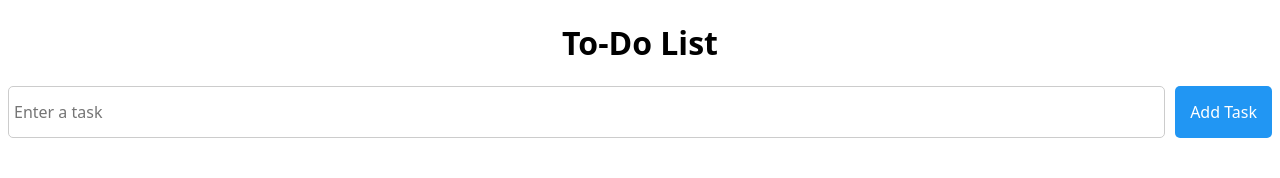
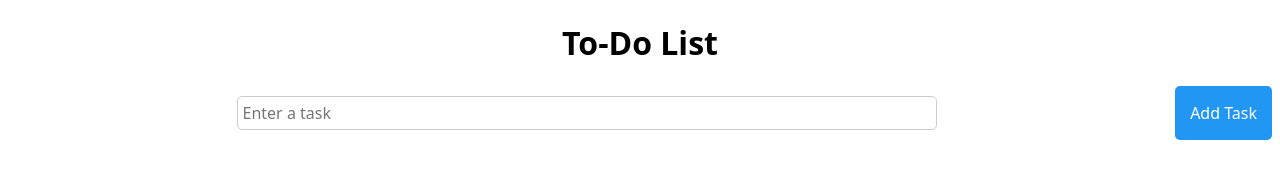
Before and after one commit to 687edf53/todo-list, a plain HTML site: page index.html in a window 1280 px wide. Drawn offline with Linux system fonts and the light colour scheme.

Commit message:
Update style.css

```diff
--- a/style.css
+++ b/style.css
@@ -9,11 +9,12 @@ form {
 }
 
 input[type="text"] {
-  flex-grow: 1;
+  flex-grow: 0.5;
   padding: 5px;
   font-size: 16px;
   border: 1px solid #ccc;
   border-radius: 5px;
+  margin: 10px auto;
 }
 
 input[type="text"]:focus {
```
